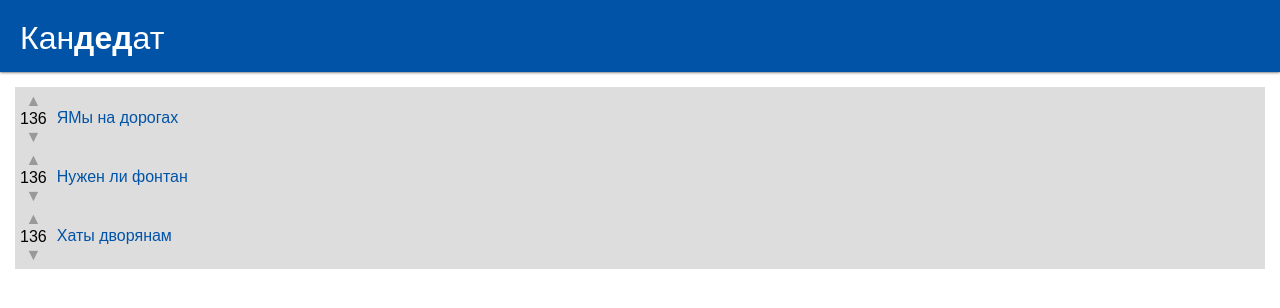
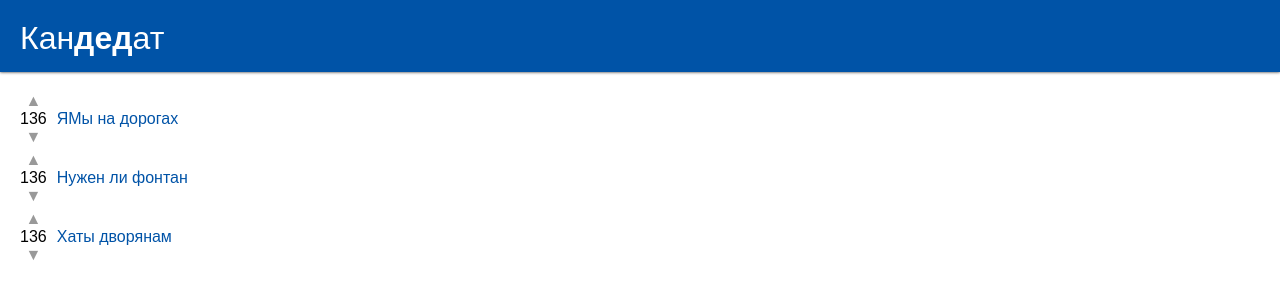
Before and after one commit to blurtech/candidate-frontend, a React (Create React App) app: page / in a window 1280 px wide. Shown: the top 308 px of the page. Built offline with nearby package versions, Linux system fonts and the light colour scheme.

Commit message:
Fixed descriptions

```diff
--- a/src/Description.css
+++ b/src/Description.css
@@ -2,6 +2,8 @@
     background: #eeeeee;
     border: 1px solid #77aeff;
     border-radius: 5px;
-    display: block;
-    left: 20px;
+    width: 80%;
+    padding: 5px;
+    margin-top: 5px;
+    position: relative;
 }
--- a/src/Poll.css
+++ b/src/Poll.css
@@ -1,7 +1,6 @@
 .Poll {
     margin: 0 15px -5px;
     padding: 5px;
-    background: #dddddd;
 }
 
 .Poll * {
@@ -9,7 +8,10 @@
 }
 
 .poll-name {
+    margin-top: 1.1em;
+    width: 80%;
     color: #0053a7;
+    vertical-align: top;
 }
 
 .poll-name:hover {
@@ -19,7 +21,6 @@
 .score-counter {
     margin-right: 10px;
     text-align: center;
-    vertical-align: middle;
 }
 
 .up-arrow, .down-arrow {
--- a/src/Poll.js
+++ b/src/Poll.js
@@ -24,8 +24,8 @@ class Poll extends Component {
           136<br />
           <div className="down-arrow">▼</div>
         </div>
-        <div onClick={this.toggleDescription.bind(this)} className="poll-name">{this.props.name}</div>
-        {!this.state.descriptionHidden && <Description desc="Описание" />}
+        <div onClick={this.toggleDescription.bind(this)} className="poll-name">{this.props.name}<br />
+        {!this.state.descriptionHidden && <Description desc="Очень большое описание" />}</div>
       </div>
     );
   }
```
